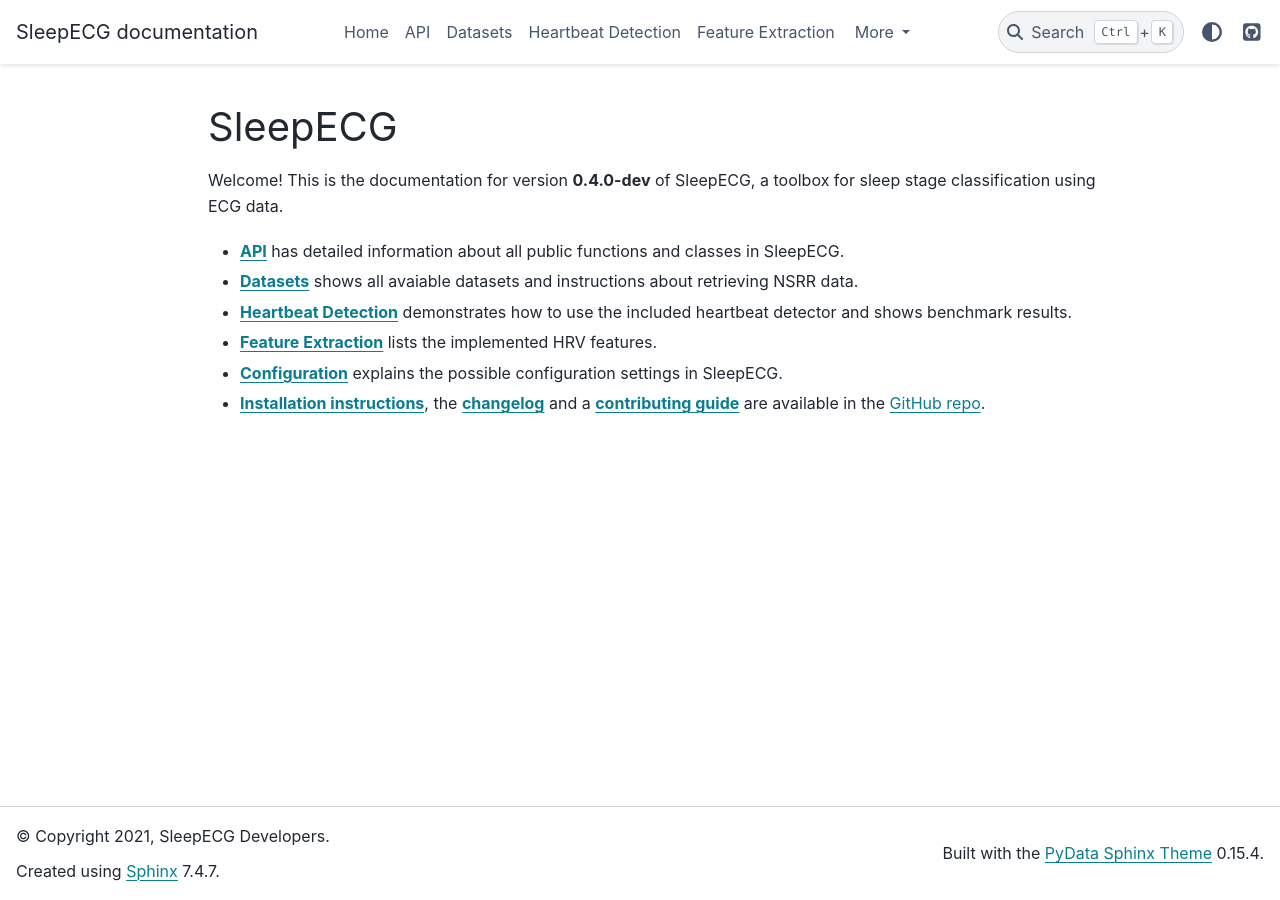
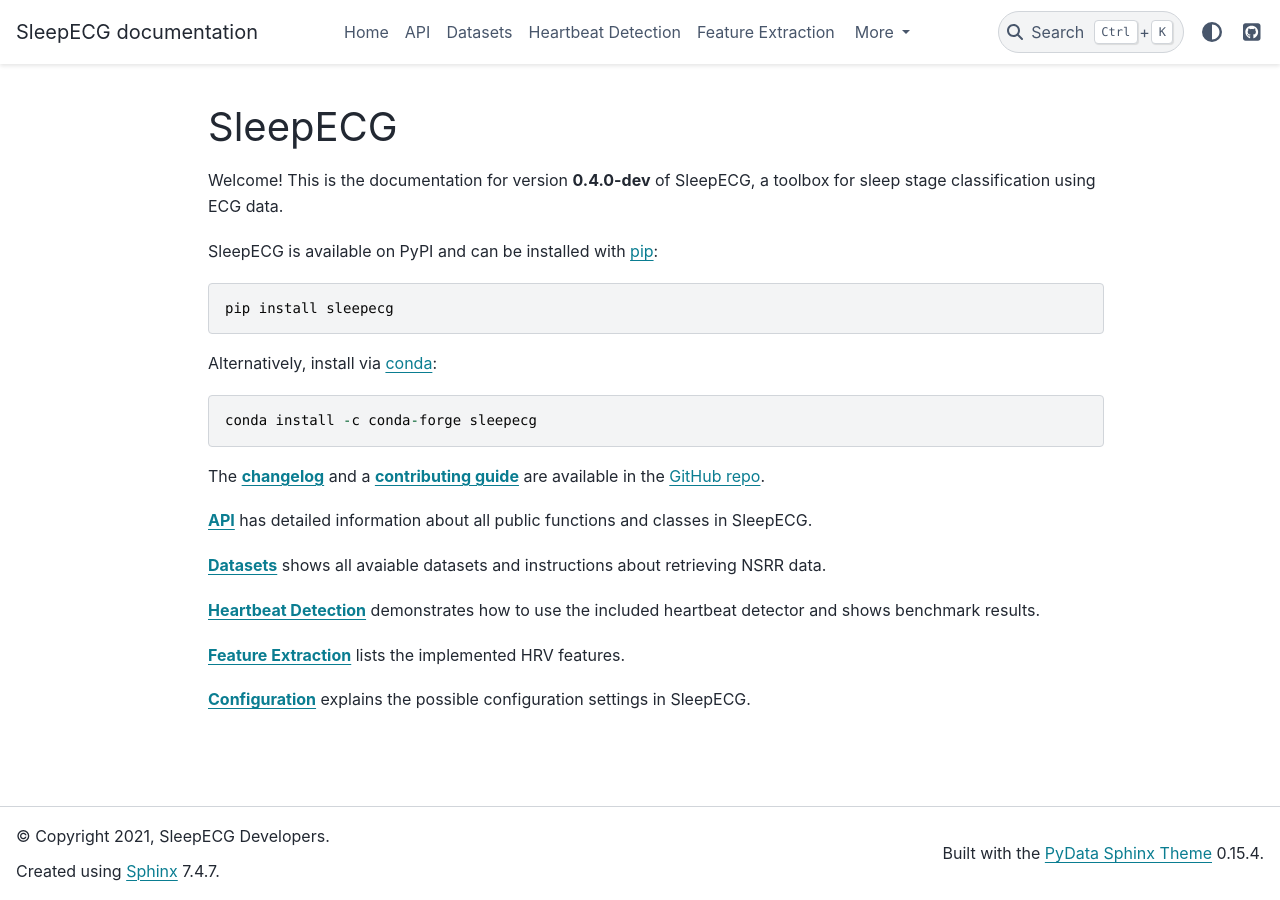
Before and after one commit to cbrnr/sleepecg, a Sphinx documentation site: the page built from doc/source/index.md, in a window 1280 px wide. Built offline with Sphinx 7.4.7 and the PyData theme 0.15.4, drawn with Linux system fonts in a browser that asks for light colours.

Commit message:
reorder doc index [skip ci]

````diff
--- a/doc/source/index.md
+++ b/doc/source/index.md
@@ -12,9 +12,23 @@
 # SleepECG
 Welcome! This is the documentation for version **{{ version }}** of SleepECG, a toolbox for sleep stage classification using ECG data.
 
-- [**API**](./api) has detailed information about all public functions and classes in SleepECG.
-- [**Datasets**](./datasets) shows all avaiable datasets and instructions about retrieving NSRR data.
-- [**Heartbeat Detection**](./heartbeat_detection) demonstrates how to use the included heartbeat detector and shows benchmark results.
-- [**Feature Extraction**](./feature_extraction) lists the implemented HRV features.
-- [**Configuration**](./configuration) explains the possible configuration settings in SleepECG.
-- [**Installation instructions**](https://github.com/cbrnr/sleepecg#installation), the [**changelog**](https://github.com/cbrnr/sleepecg/blob/main/CHANGELOG.md) and a [**contributing guide**](https://github.com/cbrnr/sleepecg/blob/main/CONTRIBUTING.md) are available in the [GitHub repo](https://github.com/cbrnr/sleepecg).
+SleepECG is available on PyPI and can be installed with [pip](https://pip.pypa.io/en/stable/):
+```
+pip install sleepecg
+```
+Alternatively, install via [conda](https://docs.conda.io/en/latest/):
+```
+conda install -c conda-forge sleepecg
+```
+
+The [**changelog**](https://github.com/cbrnr/sleepecg/blob/main/CHANGELOG.md) and a [**contributing guide**](https://github.com/cbrnr/sleepecg/blob/main/CONTRIBUTING.md) are available in the [GitHub repo](https://github.com/cbrnr/sleepecg).
+
+[**API**](./api) has detailed information about all public functions and classes in SleepECG.
+
+[**Datasets**](./datasets) shows all avaiable datasets and instructions about retrieving NSRR data.
+
+[**Heartbeat Detection**](./heartbeat_detection) demonstrates how to use the included heartbeat detector and shows benchmark results.
+
+[**Feature Extraction**](./feature_extraction) lists the implemented HRV features.
+
+[**Configuration**](./configuration) explains the possible configuration settings in SleepECG.
````
